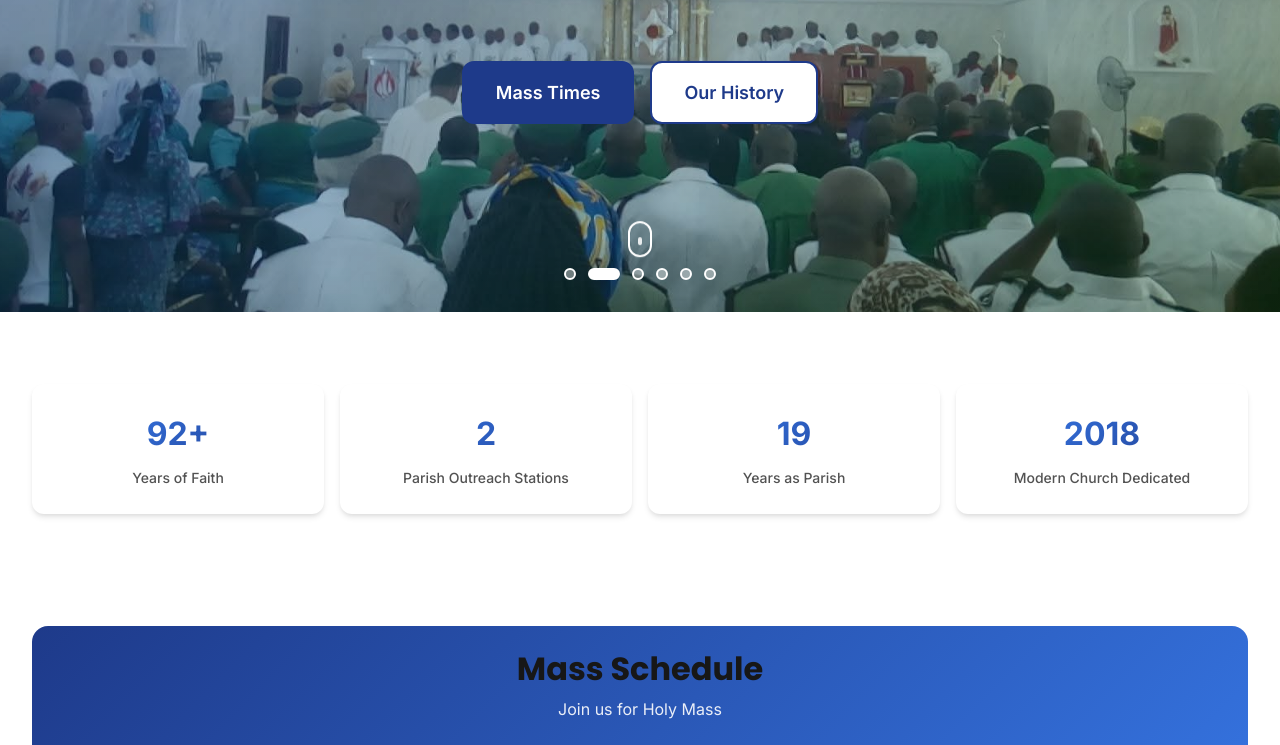
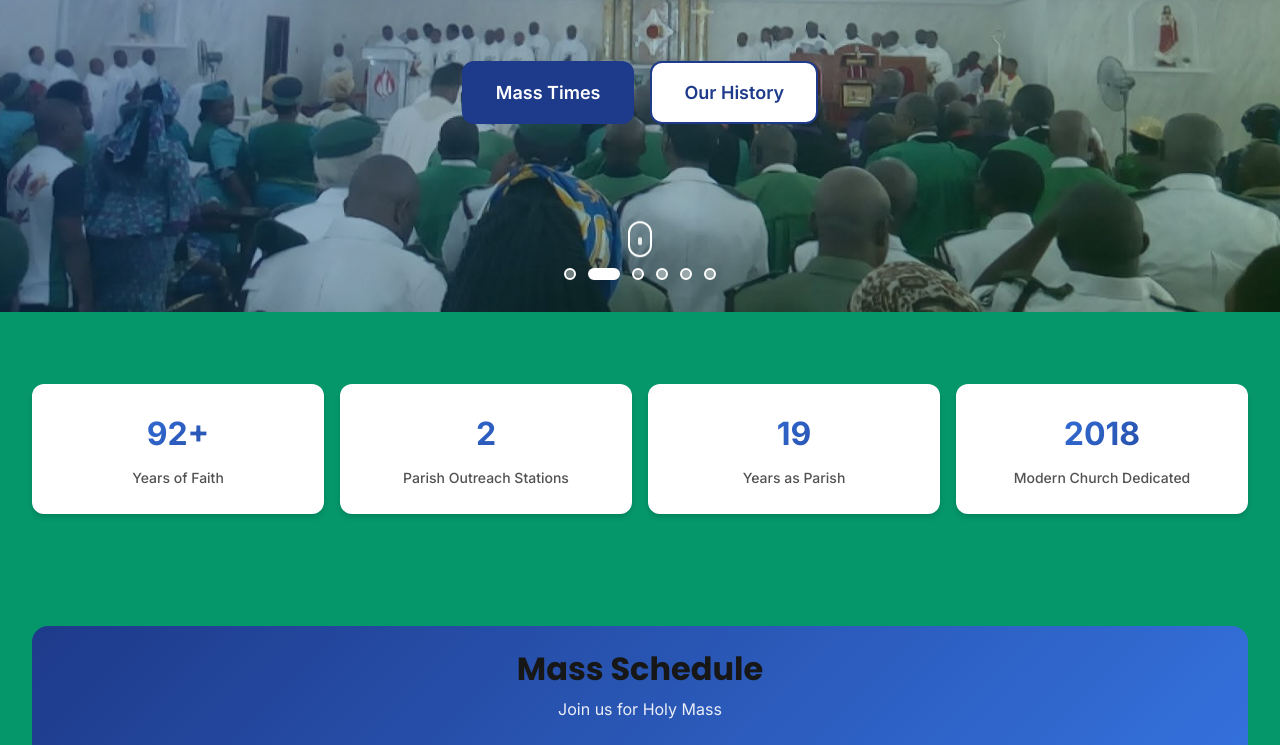
Before and after one commit to obedav/ST-Patrick, a plain HTML site: page ST_Patrick/new-design/index.html in a window 1280 px wide. Shown: the part 468-1213 px from the top of the page. Drawn offline with Linux system fonts and the light colour scheme.

Commit message:
background color update

```diff
--- a/ST_Patrick/new-design/css/modern-variables.css
+++ b/ST_Patrick/new-design/css/modern-variables.css
@@ -124,7 +124,7 @@ body {
     font-size: 1rem; /* Use rem instead of variable */
     line-height: 1.6;
     color: var(--text-primary);
-    background-color: var(--background);
+    background-color: var(--secondary-green);
     margin: 0;
     padding: 0;
     overflow-x: hidden;
```
Also changed, not shown: 5 other files.
